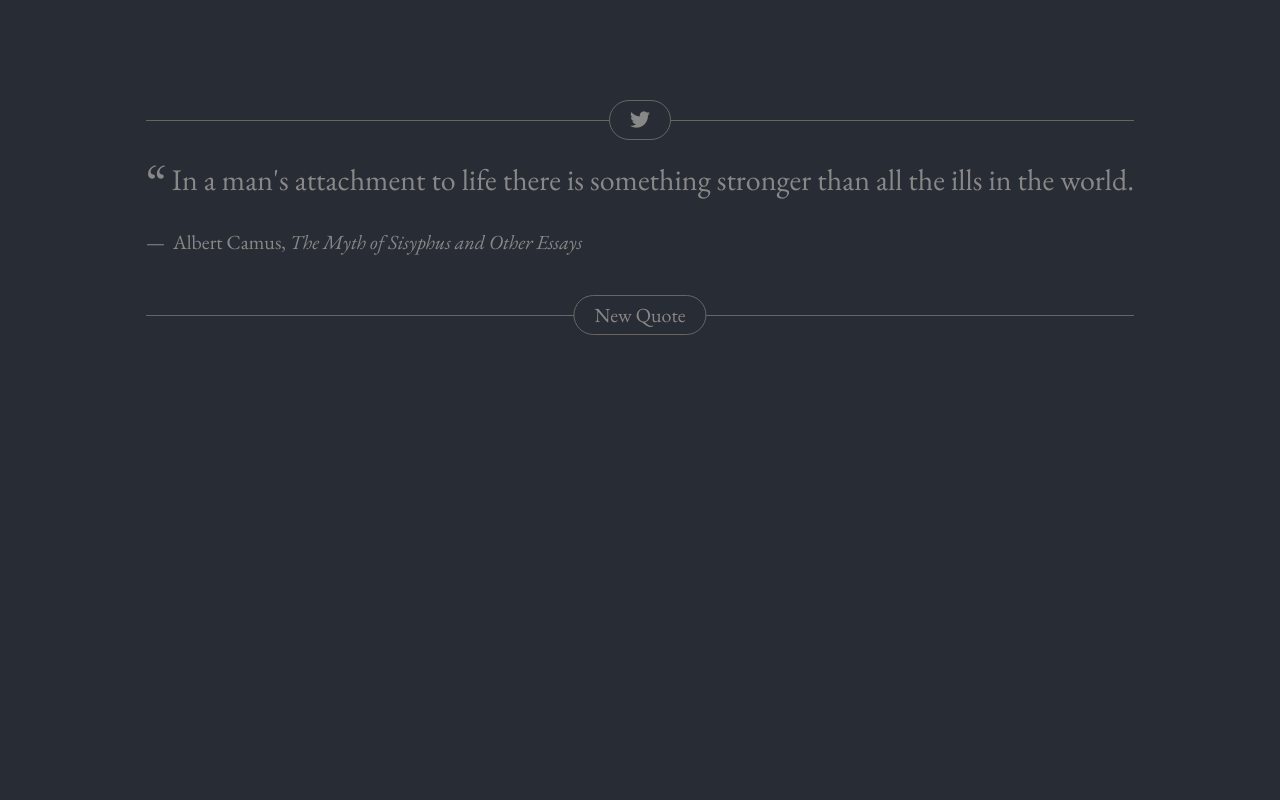
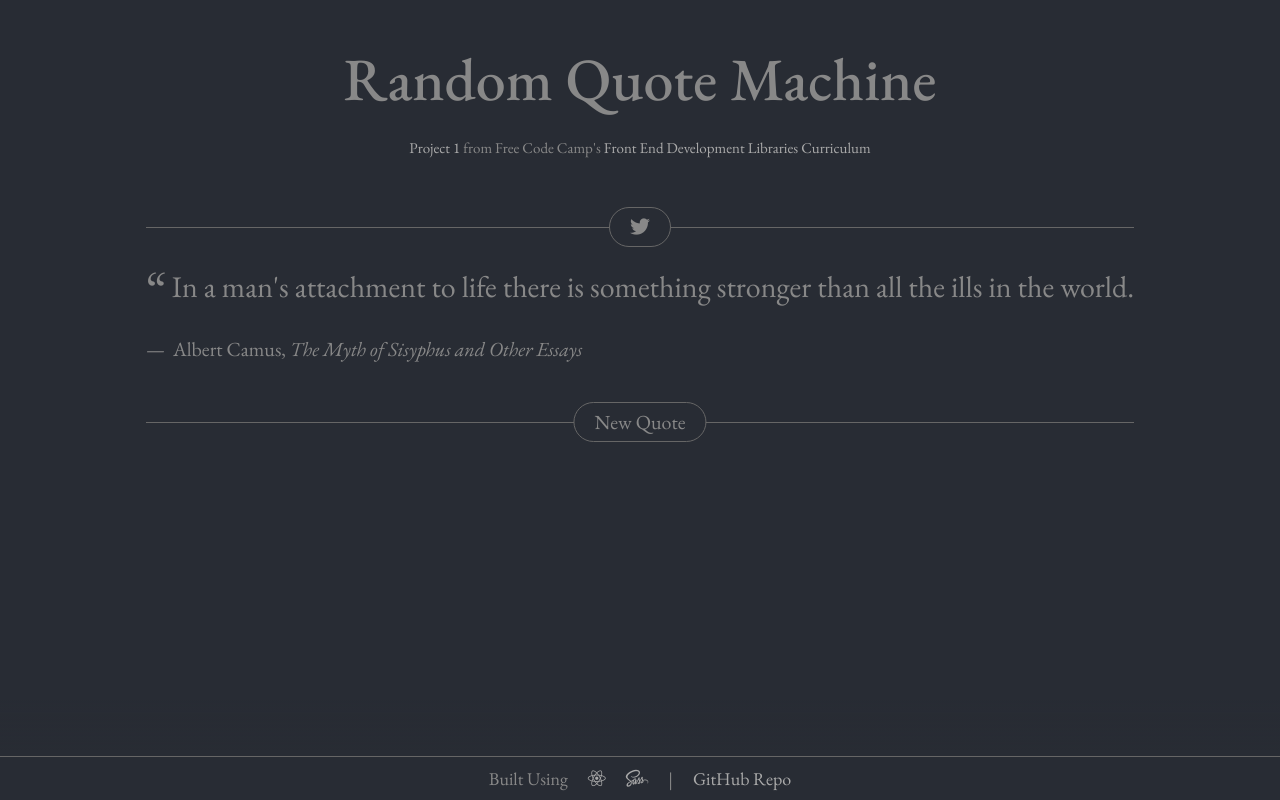
Before and after one commit to KyleSorenson/quote-machine, a React (Create React App) app: page / in a window 1280 px wide. Built offline with nearby package versions, Linux system fonts and the light colour scheme.

Commit message:
Added header and footer

```diff
--- a/src/App.js
+++ b/src/App.js
@@ -9,14 +9,29 @@ const handlers = {
   }
 };
 
+const fccProjectURL = "https://www.freecodecamp.org/learn/front-end-development-libraries/front-end-development-libraries-projects/build-a-random-quote-machine";
+const fccCurriculumURL = "https://www.freecodecamp.org/learn/front-end-development-libraries";
+
 function App() {
   return (
     <div id="container">
+      <header className="heading">
+        <h1 className="heading__main">Random Quote Machine</h1>
+        <span className="heading__sub"><a href={fccProjectURL}>Project 1</a> from Free Code Camp's <a href={fccCurriculumURL}>Front End Development Libraries Curriculum</a></span>
+      </header>
       <BlockQuote
         quotes={quotes}
         quoteIndex={handlers.generateRandomIndex(quotes)}
         handlers={handlers}
         buttons={true}/>
+      <footer className="footer">
+        <span>Built Using</span>
+        <a href="https://reactjs.org" target="_top" className="footerlink react"><i className="fab fa-react"></i></a>
+        <a href="https://sass-lang.com" target="_top" className="footerlink sass"><i className="fab fa-sass"></i></a>
+        |
+        <span><a href="https://github.com/KyleSorenson/quote-machine">GitHub Repo</a></span>
+      </footer>
+      <div className="bottom-gradient"></div>
     </div>
   );
 }
--- a/src/App.scss
+++ b/src/App.scss
@@ -24,9 +24,80 @@ body {
   background-color: #282c34;
 }
 
+a {
+  color: #AAA;
+  text-decoration: none;
+
+  &:hover {
+    text-decoration: underline;
+  }
+}
+
 #container {
   display: flex;
   align-items: center;
   flex-direction: column;
   padding: 4rem;
 }
+
+.heading {
+  margin-bottom: 3rem;
+  text-align: center;
+
+  &__main {
+    margin-bottom: 2rem;
+    font-size: 6rem;
+    font-weight: 500;
+    transition: all .5s;
+  }
+
+  &__sub {
+    font-size: 1.5rem;
+  }
+}
+
+.footer {
+  position: fixed;
+  bottom: 0;
+  padding: 1rem 0;
+  font-size: 1.8rem;
+  width: 100%;
+  text-align: center;
+  background-color: #282c34;
+  z-index: 3;
+  border-top: 1px solid #666;
+  display: flex;
+  justify-content: center;
+  align-items: center;
+  gap: 2rem;
+  transition: all .5s;
+
+}
+
+.bottom-gradient {
+  position: fixed;
+  bottom: 0;
+  width: 100%;
+  height: 10rem;
+  background: rgb(40,44,52);
+  background: linear-gradient(0deg, rgba(40,44,52,1) 50%, rgba(40,44,52,0) 100%);
+  z-index: 2
+}
+
+.footerlink {
+  display: block;
+  transform: scale(1,1);
+  transition: all 1s;
+}
+
+.footerlink:hover {
+  transform: scale(1.1,1.1);
+}
+
+.react:hover {
+  color: rgb(97, 218, 251);
+}
+
+.sass:hover {
+  color: rgb(207, 100, 154);
+}
--- a/src/components/blockquote/blockquote.styles.scss
+++ b/src/components/blockquote/blockquote.styles.scss
@@ -3,7 +3,7 @@
 }
 
 .blockquote {
-  margin-top: 6rem;
+  margin: 2rem 0 12rem;
   max-width: 80vw;
 
   &-body {
```
